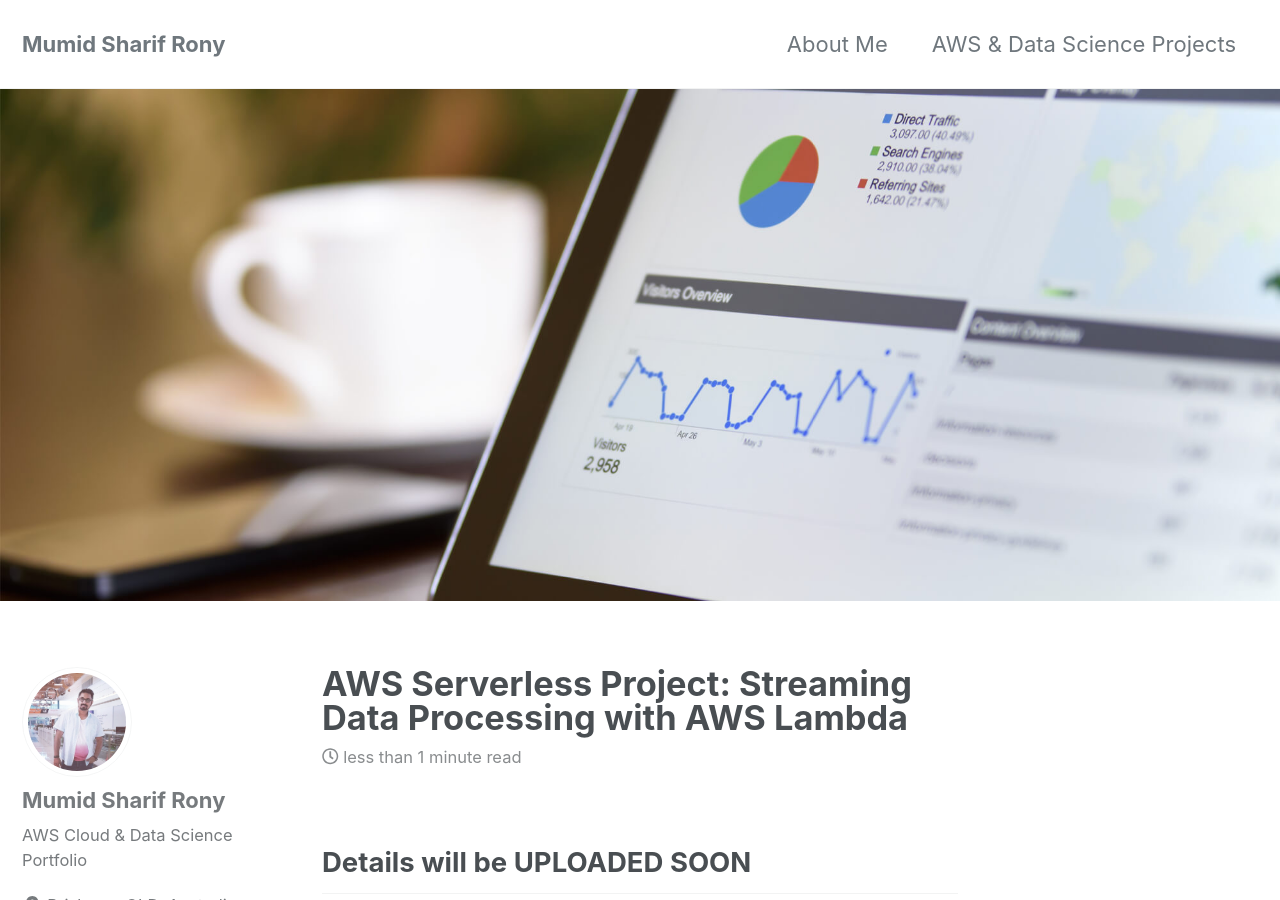
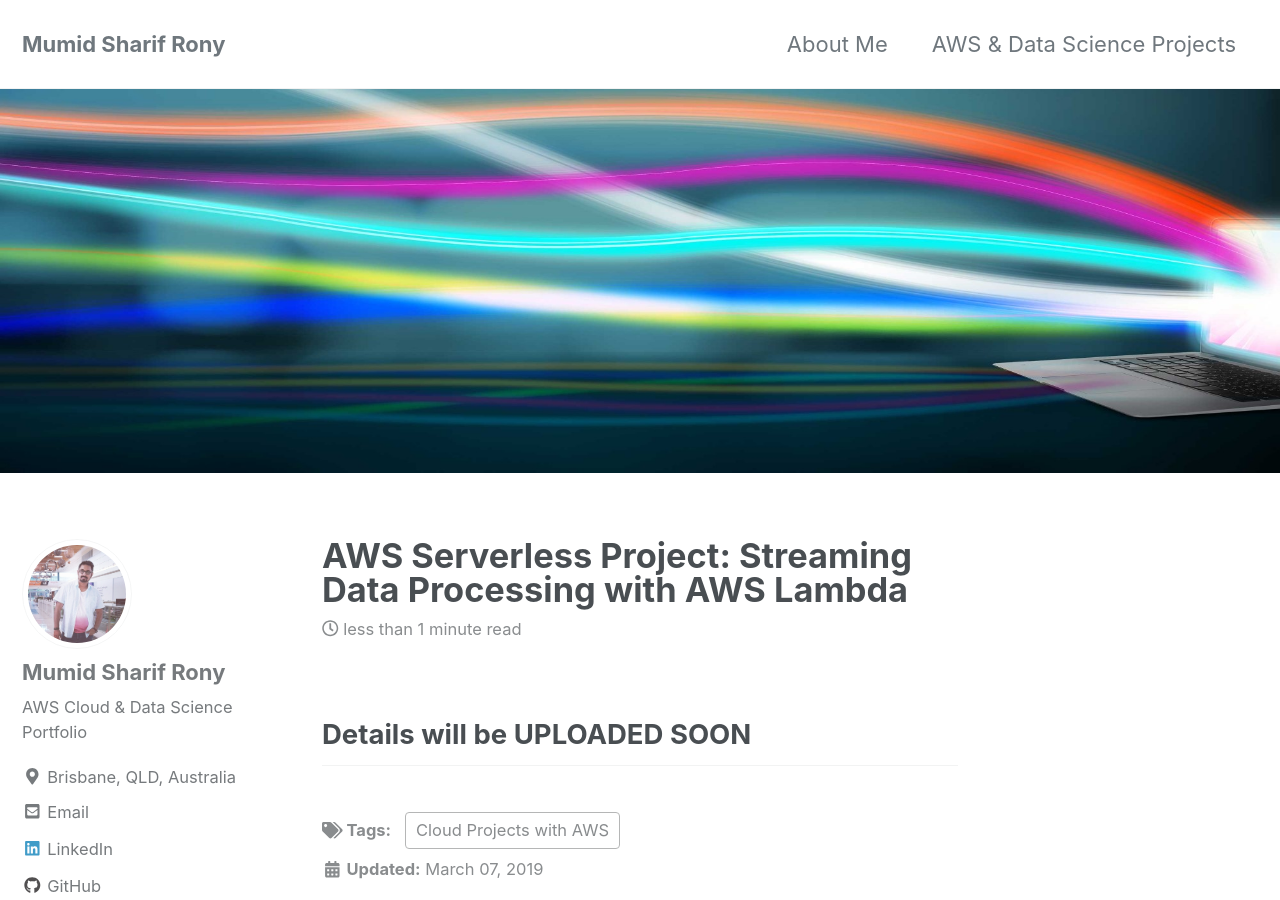
Before and after one commit to mumid/mumid.github.io, a Jekyll site: the page built from _posts/2019-03-7-Streaming Data Processing with AWS Lambda.md, in a window 1280 px wide and 900 px high. Built offline with Jekyll 4.4.1, drawn with Linux system fonts in a browser that asks for light colours; cached includes are drawn as plain includes; nearby versions of some CDN libraries.

Commit message:
page setup

```diff
--- a/_posts/2019-03-7-Streaming Data Processing with AWS Lambda.md
+++ b/_posts/2019-03-7-Streaming Data Processing with AWS Lambda.md
@@ -3,7 +3,7 @@ title: "AWS Serverless Project: Streaming Data Processing with AWS Lambda"
 Date: 2019-03-07
 tags: [Cloud Projects with AWS]
 header:
-  image: "/images/2019-02-10/office-4.jpg"
+  image: "/images/2019-03-07/strm.jpg"
 excerpt: "AWS, Serverless"
 mathjax: "true"
 ---
```
